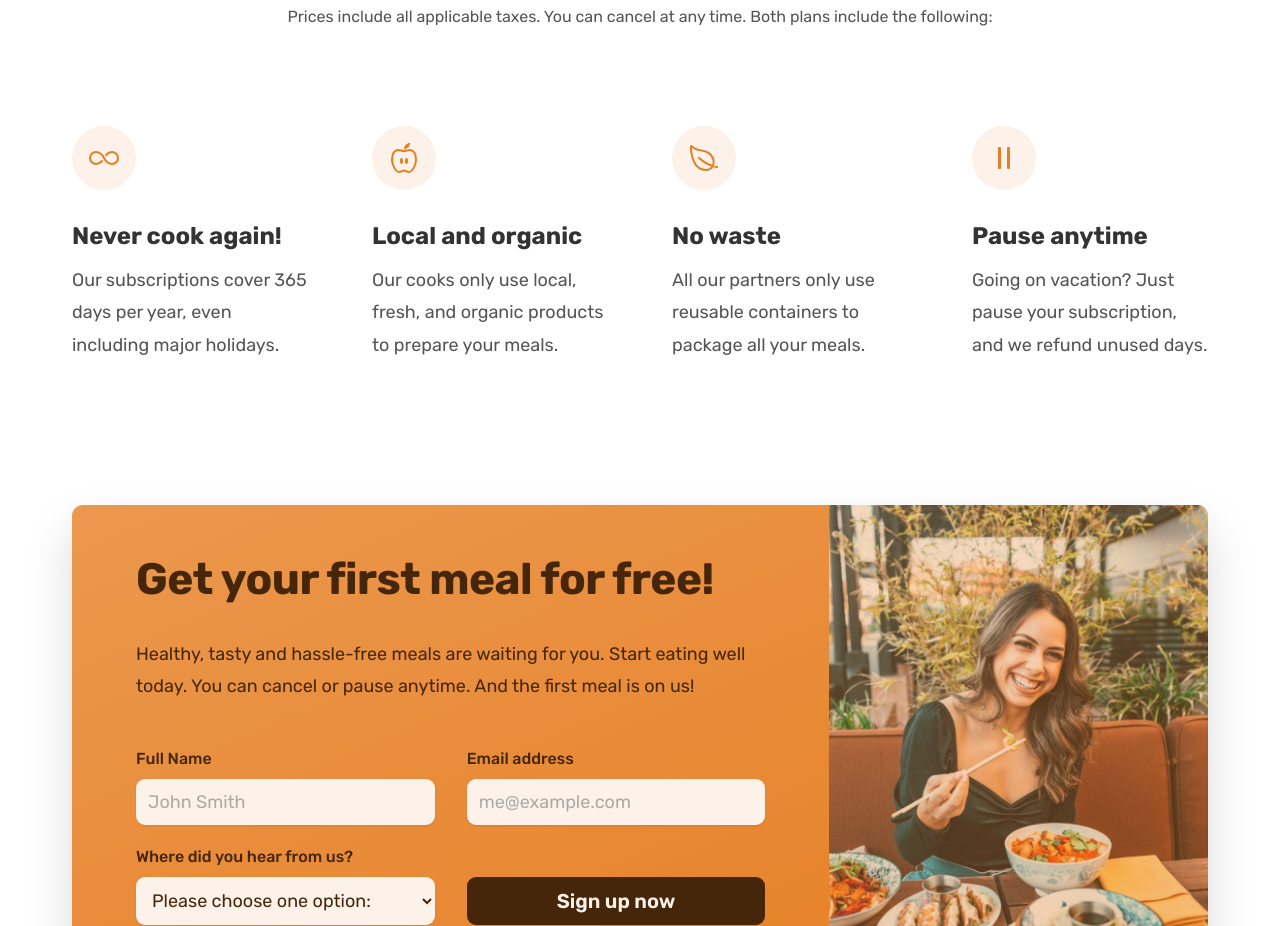
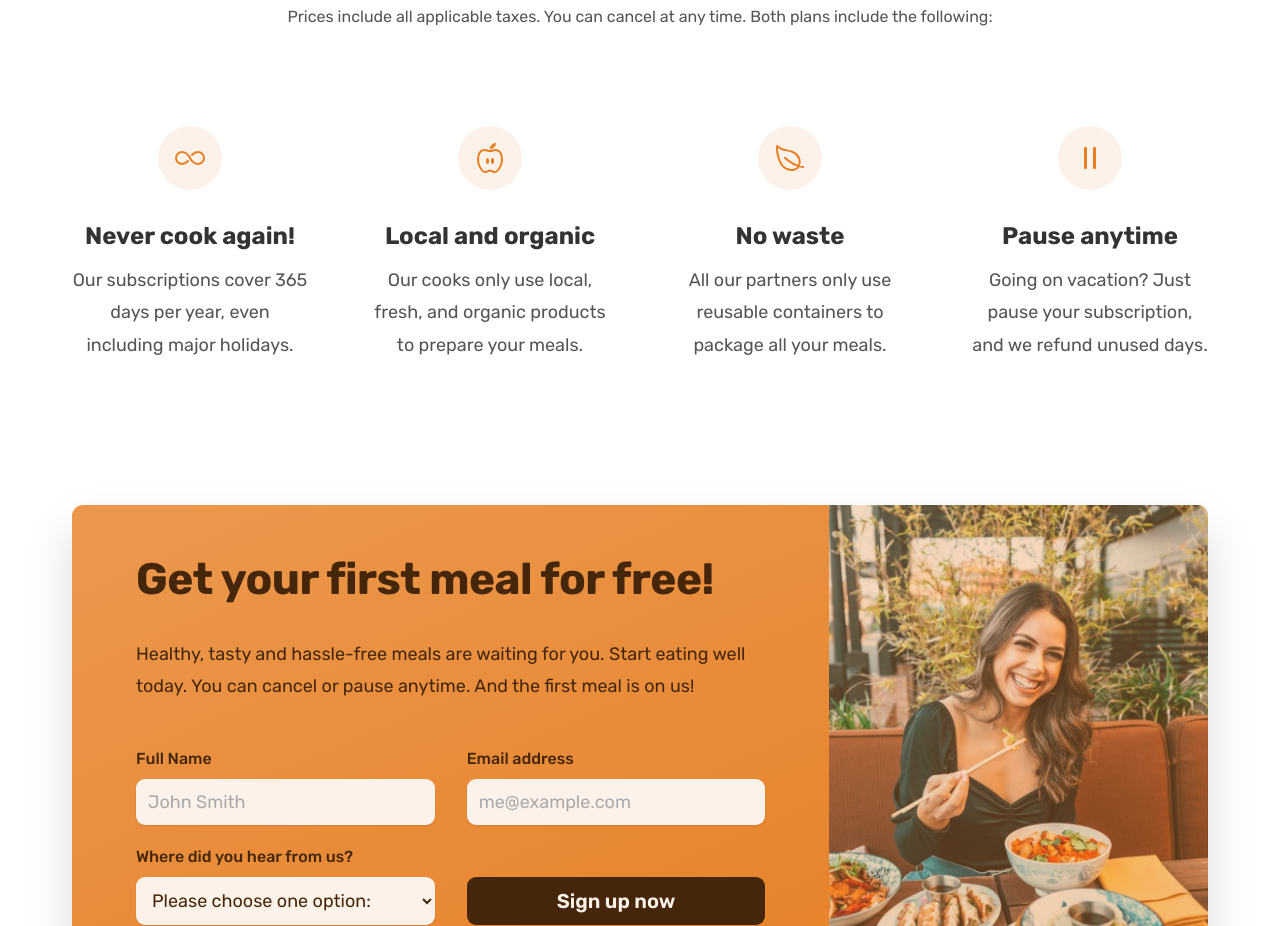
Before and after one commit to mdmohsanul/Food_APP, a plain HTML site: page index.html in a window 1280 px wide. Shown: the part 6140-7066 px from the top of the page. Drawn offline with nearby package versions, Linux system fonts and the light colour scheme; some packages are replaced by stand-ins of ours; a script that the page names is missing.

Commit message:
feature added

```diff
--- a/css/style.css
+++ b/css/style.css
@@ -479,6 +479,9 @@
   text-align: center;
 }
 
+.feature{
+  text-align: center;
+}
 .feature-icon {
   color: #e67e22;
   height: 3.2rem;
```
